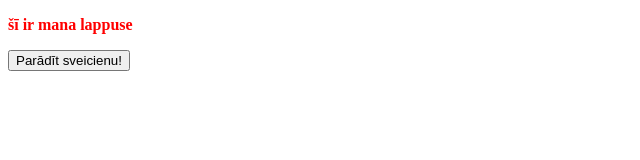
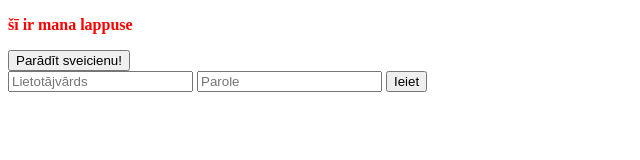
Before and after one commit to raivis-rasnacs/mana_lappuse, a plain HTML site: page index.html in a window 1280 px wide. Shown: the whole page, without its empty margins (0-640 px from the left). Drawn offline with Linux system fonts and the light colour scheme.

Commit message:
Pievienoju autentifikaciju

```diff
--- a/index.html
+++ b/index.html
@@ -14,5 +14,19 @@
         onclick="showGreeting();">
     Parādīt sveicienu!
     </button>
+
+    <form action="">
+        <input
+            type="text"
+            name="username"
+            placeholder="Lietotājvārds">
+        <input
+            type="password"
+            name="password"
+            placeholder="Parole">
+        <input
+            type="submit"
+            value="Ieiet">
+    </form>
 </body>
 </html>
```
